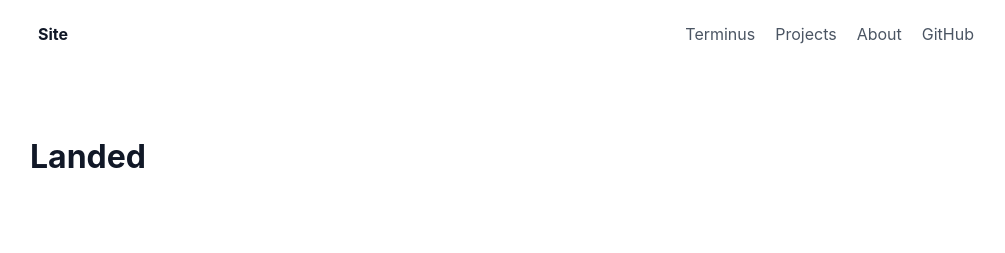
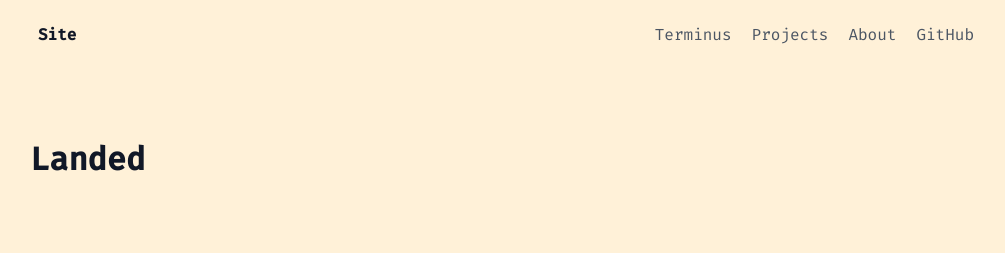
Before and after one commit to darwinmorris/darwinmorris.github.io, an Astro site: page / in a window 1280 px wide. Shown: the whole page, without its empty margins (134-1139 px from the left). Built offline with nearby package versions, Linux system fonts and the light colour scheme; Astro itself is replaced by a stand-in of ours.

Commit message:
less bad

```diff
--- a/src/layouts/Layout.astro
+++ b/src/layouts/Layout.astro
@@ -30,15 +30,22 @@ const {
     </main>
   </body>
 </html>
+<link href="https://fonts.googleapis.com/css2?family=Fira+Code:wght@300;400;500&display=swap" rel="stylesheet" />
 
 <style is:global>
   :root {
     font-family:
-      Inter, ui-sans-serif, system-ui, -apple-system, BlinkMacSystemFont,
-      "Segoe UI", sans-serif;
+      "Fira Code",
+      ui-monospace,
+      SFMono-Regular,
+      Menlo,
+      Monaco,
+      Consolas,
+      "Liberation Mono",
+      monospace;
 
     color: #111827;
-    background: #ffffff;
+    background: #fff1d8;
   }
 
   html {
```
